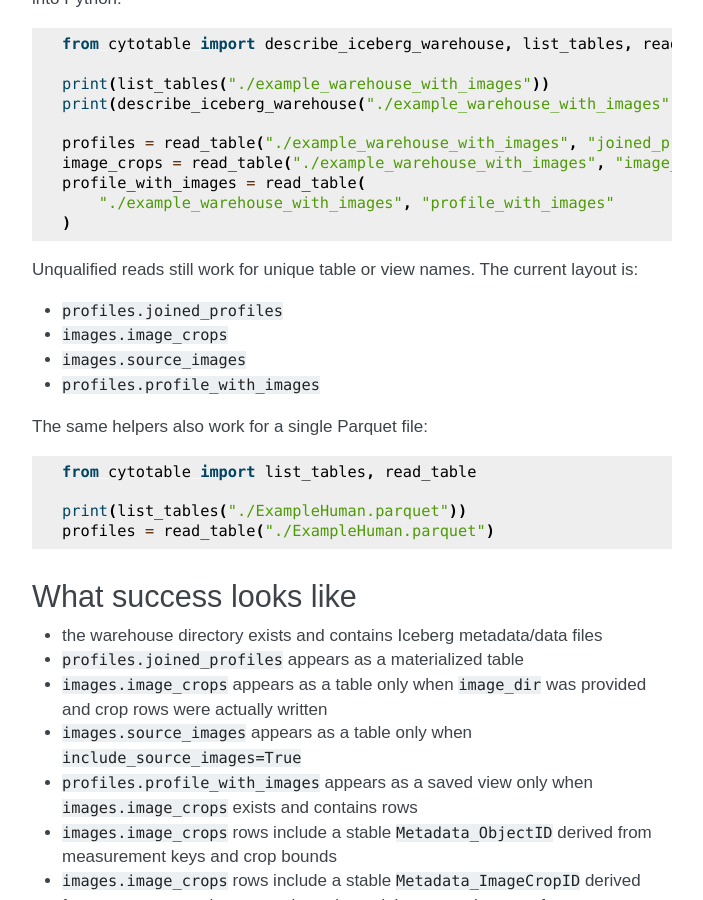
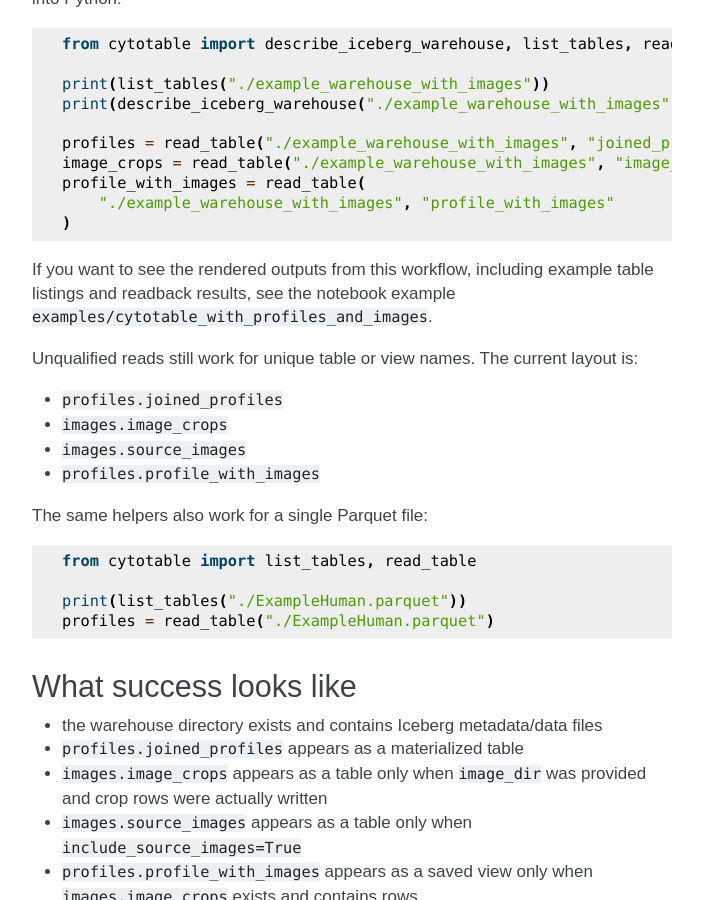
Before and after one commit to cytomining/CytoTable, a Sphinx documentation site: the page built from docs/source/tutorials/iceberg_warehouse_with_images.md, in a window 1280 px wide and 900 px high, scrolled down 4714 px. Shown: the whole window, without its empty margins (438-1141 px from the left). Built offline with Sphinx 7.4.7, drawn with Linux system fonts in a browser that asks for light colours; pages that are not in the unit, such as notebooks, are missing from menus.

Commit message:
docs link
Co-Authored-By: Gregory Way <gregory.way@gmail.com>

````diff
--- a/docs/source/tutorials/iceberg_warehouse_with_images.md
+++ b/docs/source/tutorials/iceberg_warehouse_with_images.md
@@ -211,6 +211,10 @@ profile_with_images = read_table(
 )
 ```
 
+If you want to see the rendered outputs from this workflow, including example
+table listings and readback results, see the notebook example
+`examples/cytotable_with_profiles_and_images`.
+
 Unqualified reads still work for unique table or view names. The current layout is:
 
 - `profiles.joined_profiles`
````
